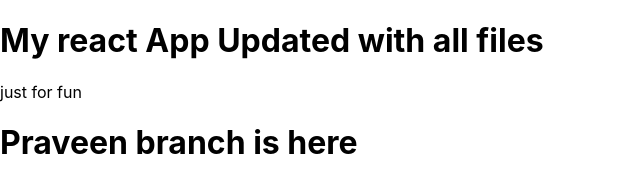
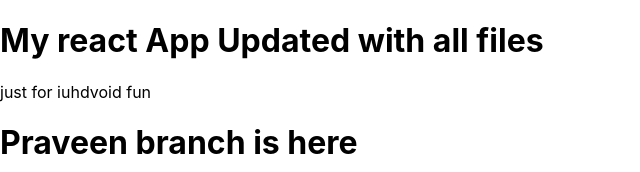
Before and after one commit to GouthamRajendra/Reactgit, a React (Create React App) app: page / in a window 1280 px wide. Shown: the top 172 px of the page, without its empty margins (0-640 px from the left). Built offline with nearby package versions, Linux system fonts and the light colour scheme.

Commit message:
new text added

```diff
--- a/src/App.js
+++ b/src/App.js
@@ -7,7 +7,7 @@ function App() {
   return (
     <div>
       <h1>My react App Updated with all files </h1>
-      <p>just for fun</p>
+      <p>just for iuhdvoid fun</p>
       <One/>
       <Myapp/>
 
```
